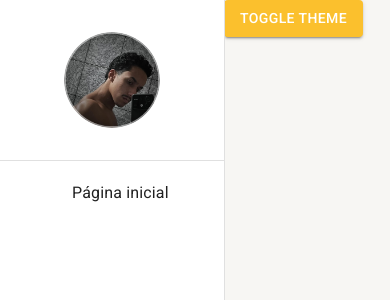
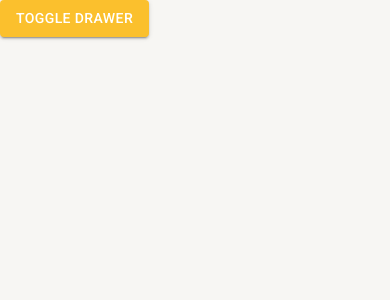
Before and after one commit to FelipeSEugenio/Project-material-ui-react-typescript, a React (Create React App) app: page /pagina-inicial in a window 390 px wide. Shown: the top 300 px of the page. Built offline with nearby package versions, Linux system fonts and the light colour scheme; some icons are missing.

Commit message:
feat: adidionado responsividade no menu lateral

```diff
--- a/src/App.tsx
+++ b/src/App.tsx
@@ -1,8 +1,6 @@
 import { BrowserRouter } from "react-router-dom"
 import { AppRoutes } from "./routes";
-
-import { LightTheme } from "./shared/themes";
-import { AppThemeProvider } from "./shared/contexts";
+import { AppThemeProvider, DrawerProvider } from "./shared/contexts";
 import { MenuLateral } from "./shared/components";
 
 
@@ -10,6 +8,7 @@
 export const App = () => {
   return (
     <AppThemeProvider>
+    <DrawerProvider>
     <BrowserRouter>
 
       <MenuLateral>
@@ -17,6 +16,7 @@
       </MenuLateral>
 
     </BrowserRouter>
+    </DrawerProvider>
     </AppThemeProvider>
   );
 }
--- a/src/routes/index.tsx
+++ b/src/routes/index.tsx
@@ -1,13 +1,13 @@
 import { Button } from '@mui/material';
 import { Routes, Route, Navigate } from 'react-router-dom';
-import { useAppThemeContext } from '../shared/contexts';
+import { useDrawerContext } from '../shared/contexts';
 
 export const AppRoutes = () => {
-   const {toggleTheme} = useAppThemeContext()
+   const {toggleDrawerOpen} = useDrawerContext()
 
     return (
  <Routes>
-    <Route path="/pagina-inicial" element={<Button variant='contained' color='primary'onClick={toggleTheme}>Toggle theme</Button> } />
+    <Route path="/pagina-inicial" element={<Button variant='contained' color='primary'onClick={toggleDrawerOpen}>Toggle drawer</Button> } />
 
     <Route path="*" element={<Navigate to="/pagina-inicial" />} />
 
--- a/src/shared/components/menu-lateral/MenuLateral.tsx
+++ b/src/shared/components/menu-lateral/MenuLateral.tsx
@@ -1,7 +1,8 @@
 import { Avatar, Divider, Drawer, List, ListItemButton, ListItemIcon, ListItemText, useTheme } from "@mui/material"
-import { Box } from "@mui/system"
+import { Box, useMediaQuery } from "@mui/system"
 import avatarImg from "../menu-lateral/avatar.png"
 import HomeIcon from '@mui/icons-material/Home';
+import { useDrawerContext } from "../../contexts";
 
 // Tipagem das props do componente — vai receber o "children"
 interface IMenuLateralProps {
@@ -11,10 +12,14 @@
 export const MenuLateral: React.FC<IMenuLateralProps> = ({children}) => {
     // Acessando o tema (para pegar cores, espaçamentos, etc.)
     const theme = useTheme()
+    const smDown = useMediaQuery(theme.breakpoints.down('sm'))
+
+    const { isDrawerOpen, toggleDrawerOpen } = useDrawerContext()
+
     return (
         <>
             {/* Drawer = menu lateral fixo */}
-            <Drawer open={true} variant="permanent">
+            <Drawer open={isDrawerOpen} variant={ smDown ? "temporary" : "permanent"} onClose={toggleDrawerOpen}>
                 {/* Caixa principal do Drawer */}
                 <Box width={theme.spacing(28)} height="100%" display="flex" flexDirection="column">
                     {/* Caixa para o Avatar centralizado */}
@@ -48,7 +53,7 @@
             </Drawer>
 
             {/* Caixa principal do conteúdo, ao lado do Drawer */}
-            <Box height="100vh" marginLeft={theme.spacing(28)}>
+            <Box height="100vh" marginLeft={smDown ? 0 : theme.spacing(28)}>
                 {/* Aqui vai o conteúdo passado como children */}
                 {children}
             </Box>
--- /dev/null
+++ b/src/shared/contexts/DrawerContext.tsx
@@ -0,0 +1,34 @@
+import React, { createContext, useCallback, useContext, useState } from "react";
+
+
+interface IDrawerContextData {
+    isDrawerOpen: boolean
+    toggleDrawerOpen: () => void
+}
+
+const DrawerContext = createContext({}as IDrawerContextData)
+
+export const useDrawerContext = () => {
+    return useContext(DrawerContext)
+}
+
+interface IDrawerProviderProps {
+    children: React.ReactNode
+}
+
+export const DrawerProvider: React.FC<IDrawerProviderProps> = ({children}) => {
+    const [isDrawerOpen, setIsDrawerOpen] = useState(false)
+
+    const toggleDrawerOpen = useCallback(() => {
+        setIsDrawerOpen(oldDrawerOpen => !oldDrawerOpen)
+    }, [])
+
+    return (
+        <DrawerContext.Provider value={{isDrawerOpen, toggleDrawerOpen }}>
+
+            {children}
+
+        </DrawerContext.Provider>
+    )
+
+}
--- a/src/shared/contexts/index.ts
+++ b/src/shared/contexts/index.ts
@@ -1 +1,2 @@
 export * from './ThemeContext'
+export * from './DrawerContext'
```
